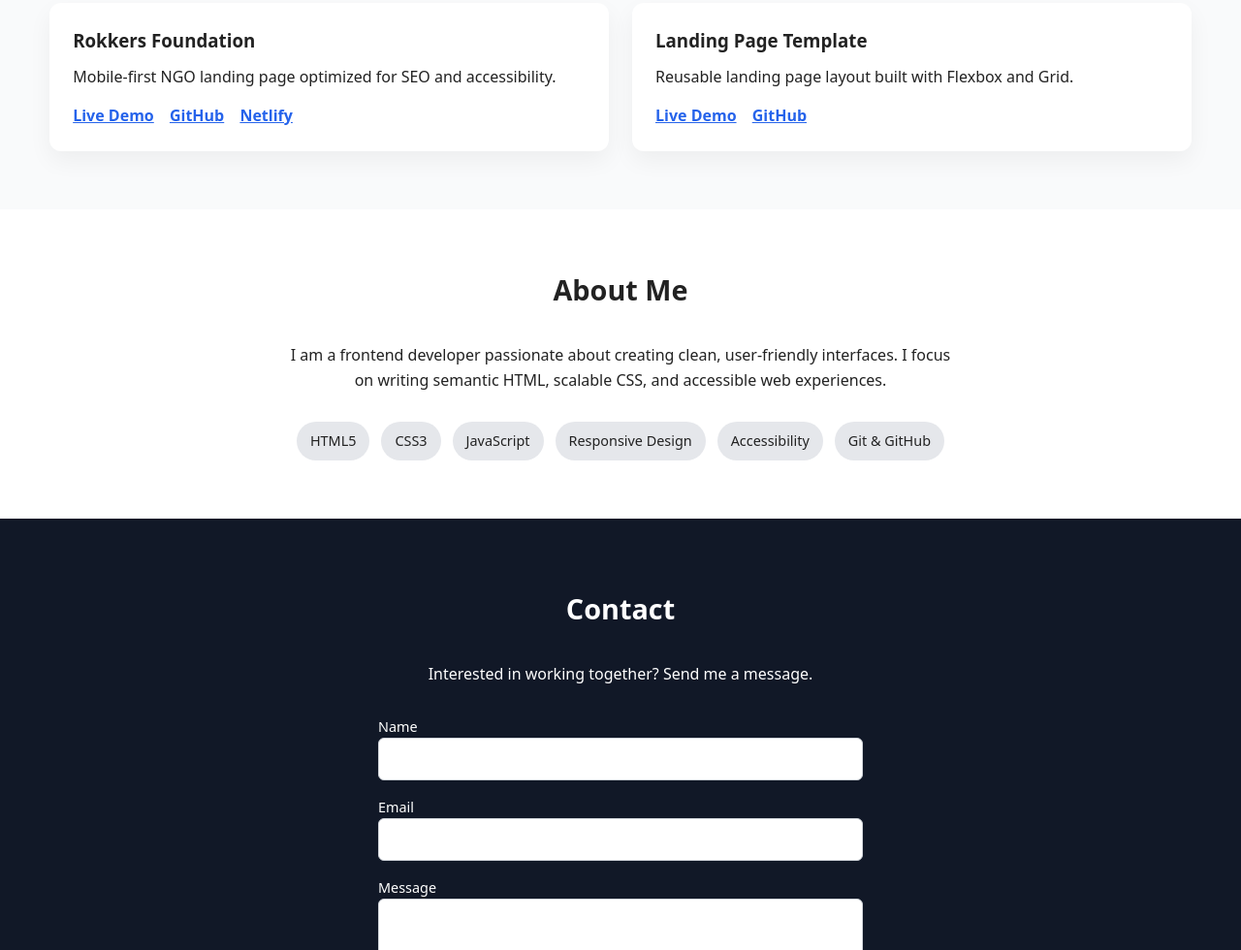
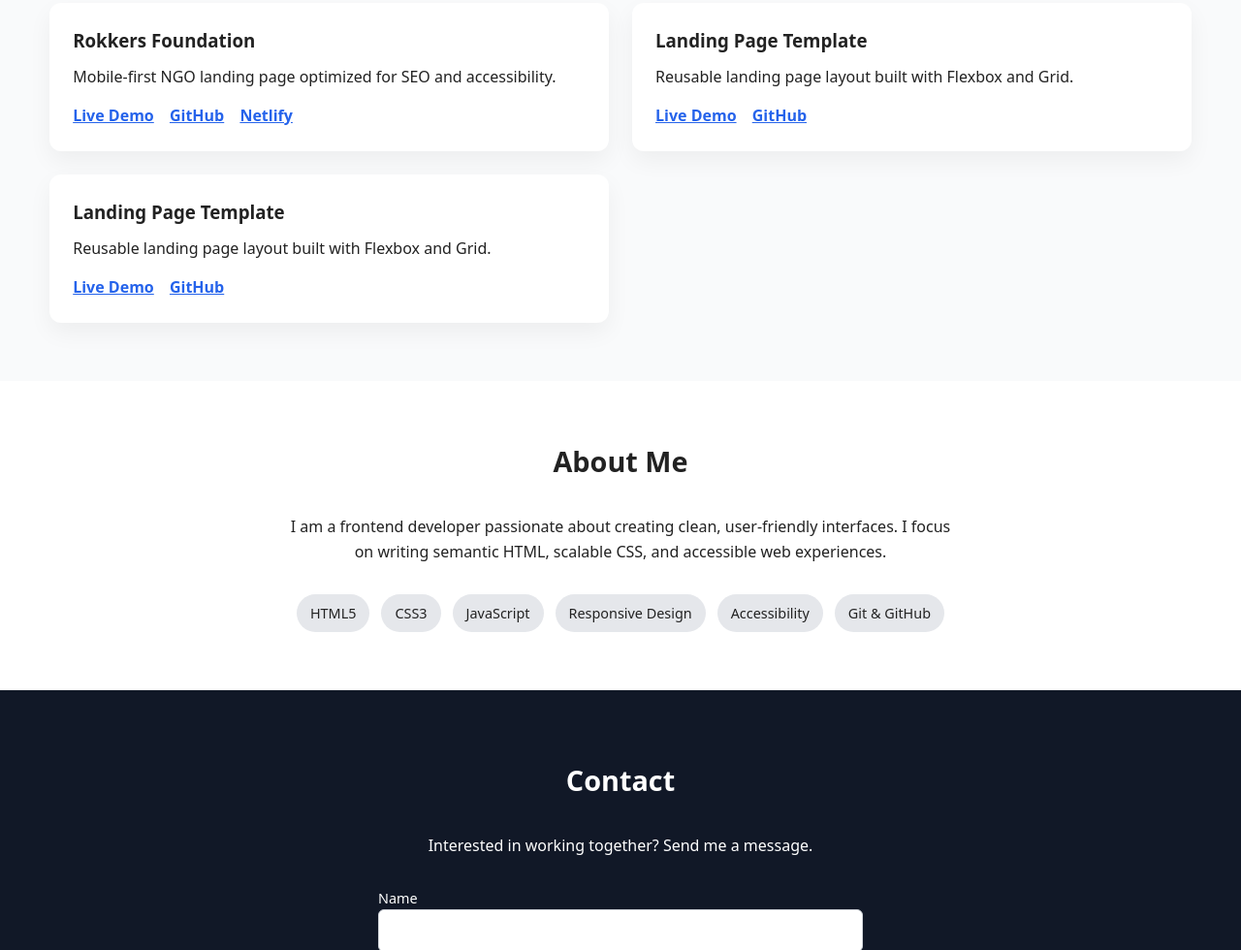
Before and after one commit to Habkenny/Habeeb_Portfolio_2026, a plain HTML site: page index.html in a window 1280 px wide. Shown: the part 790-1770 px from the top of the page at 97% size. Drawn offline with Linux system fonts and the light colour scheme.

Commit message:
Add TaskFlow Landing Page project card to Portfolio
Added a new project card for 'TaskFlow Landing Page' with links to live demo and GitHub.

```diff
--- a/index.html
+++ b/index.html
@@ -90,6 +90,12 @@
               <a href="#">Live Demo</a>
               <a href="#">GitHub</a>
             </article>
+            <article class="project-card">
+              <h3>Landing Page Template</h3>
+              <p>Reusable landing page layout built with Flexbox and Grid.</p>
+              <a href="https://habkenny.github.io/TaskFlow_Landing_Page/">Live Demo</a>
+              <a href="https://habkenny.github.io/TaskFlow_Landing_Page/">GitHub</a>
+            </article>
           </div>
         </div>
       </section>
```
